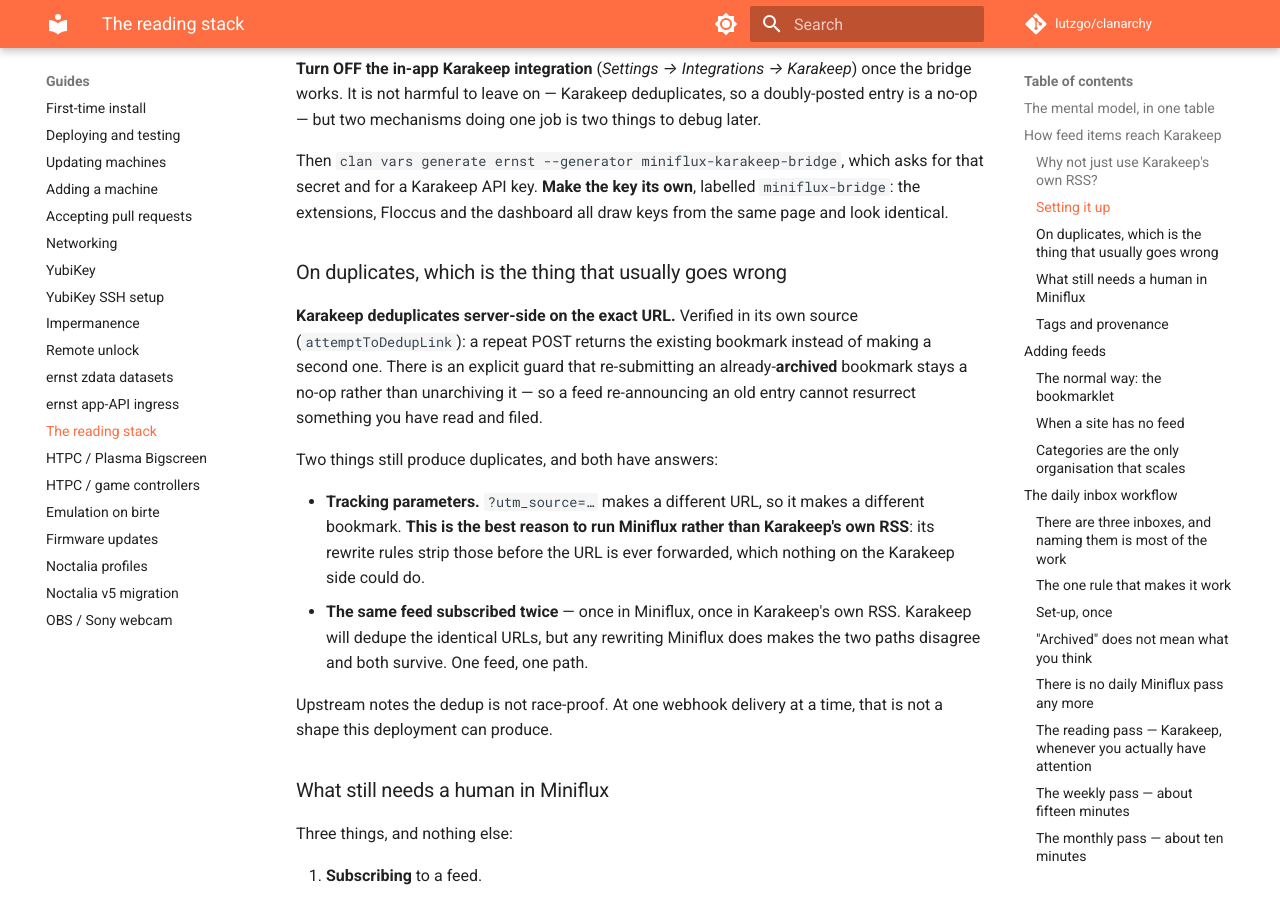
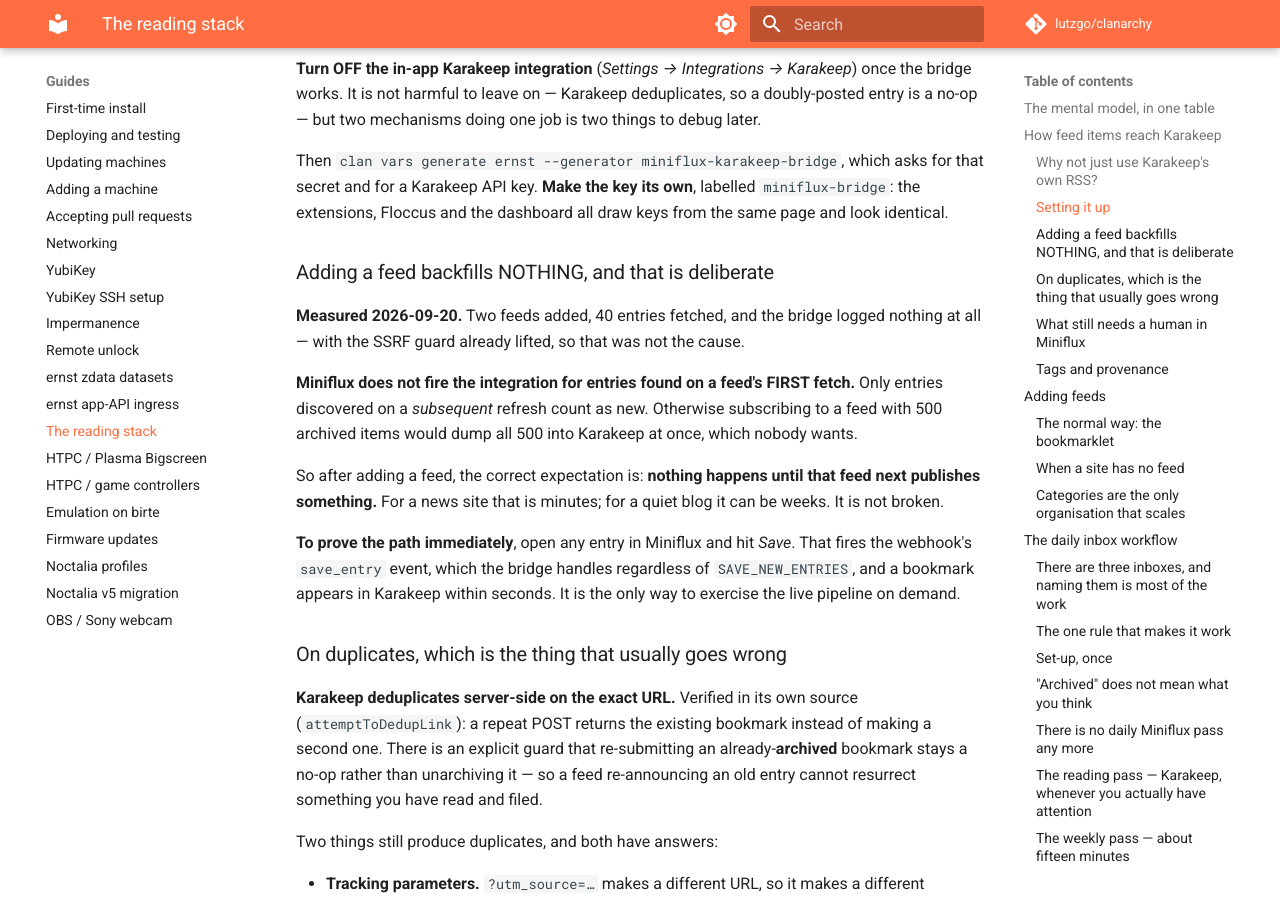
Before and after one commit to lutzgo/clanarchy, an MkDocs documentation site: the page built from docs/guides/reading-stack.md, in a window 1280 px wide and 900 px high, scrolled down 1961 px. Built offline with MkDocs 1.6.1 and Material for MkDocs 9.7.7, drawn with Linux system fonts in a browser that asks for light colours; comment, search, counter and statistics services are not loaded.

Commit message:
Say that adding a feed backfills nothing
Measured 2026-09-20: two feeds added, 40 entries fetched, bridge logged
nothing — with the SSRF guard already lifted, so that was not the cause.

Miniflux fires the integration only for entries found on a SUBSEQUENT
refresh, never on a feed's first fetch. Otherwise subscribing to a feed
with 500 archived items would dump all 500 into Karakeep at once.

The failure mode is silence, and silence after 'I just added a feed'
reads as a broken pipeline rather than as the design. So the guide now
states the expectation — nothing until that feed next publishes — and
gives the one way to exercise the live path on demand: hit Save on an
entry, which fires save_entry regardless of SAVE_NEW_ENTRIES.

```diff
--- a/docs/guides/reading-stack.md
+++ b/docs/guides/reading-stack.md
@@ -79,6 +79,26 @@
 asks for that secret and for a Karakeep API key. **Make the key its own**,
 labelled `miniflux-bridge`: the extensions, Floccus and the dashboard all draw
 keys from the same page and look identical.
+
+### Adding a feed backfills NOTHING, and that is deliberate
+
+**Measured 2026-09-20.** Two feeds added, 40 entries fetched, and the bridge
+logged nothing at all — with the SSRF guard already lifted, so that was not the
+cause.
+
+**Miniflux does not fire the integration for entries found on a feed's FIRST
+fetch.** Only entries discovered on a *subsequent* refresh count as new.
+Otherwise subscribing to a feed with 500 archived items would dump all 500 into
+Karakeep at once, which nobody wants.
+
+So after adding a feed, the correct expectation is: **nothing happens until
+that feed next publishes something.** For a news site that is minutes; for a
+quiet blog it can be weeks. It is not broken.
+
+**To prove the path immediately**, open any entry in Miniflux and hit *Save*.
+That fires the webhook's `save_entry` event, which the bridge handles
+regardless of `SAVE_NEW_ENTRIES`, and a bookmark appears in Karakeep within
+seconds. It is the only way to exercise the live pipeline on demand.
 
 ### On duplicates, which is the thing that usually goes wrong
 
```
